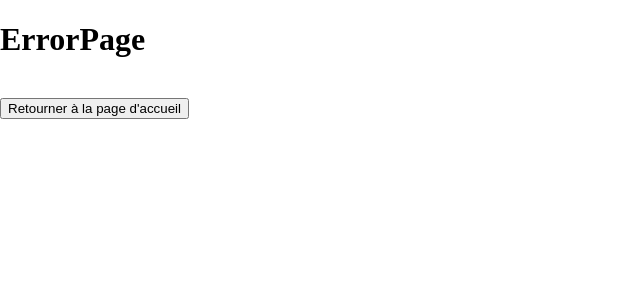
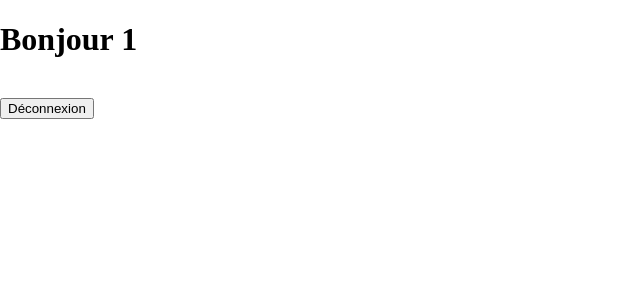
Before and after one commit to canc3llo/crazee-burger, a React (Vite) app: page /order/1 in a window 1280 px wide. Shown: the top 300 px of the page, without its empty margins (0-640 px from the left). Built offline with nearby package versions, Linux system fonts and the light colour scheme.

Commit message:
✨ F02: LOGIN > config username

```diff
--- a/src/App.jsx
+++ b/src/App.jsx
@@ -7,7 +7,7 @@
   return (
     <Routes>
       <Route path="/" element={<LoginPage/>}/>
-      <Route path="/order" element={<OrderPage/>}/>
+      <Route path="/order/:username" element={<OrderPage/>}/>
       <Route path="*" element={<ErrorPage/>} />
     </Routes>
   )
--- a/src/components/pages/login/LoginForm.jsx
+++ b/src/components/pages/login/LoginForm.jsx
@@ -10,7 +10,7 @@
     const handleSubmit = (event) =>{
       event.preventDefault()
       setInputValue("")
-      navigate("/order")
+      navigate(`order/${inputValue}`)
     }
 
     const handleChange = (event) =>{
@@ -30,6 +30,5 @@
           value={inputValue}
           onChange={handleChange}/>
         <button>Accédez à votre espace</button>
-        <Link to="/order">ICI</Link>
-      </form>)
+       </form>)
 }
--- a/src/components/pages/order/OrderPage.jsx
+++ b/src/components/pages/order/OrderPage.jsx
@@ -1,10 +1,12 @@
 import React from 'react'
-import { Link, useNavigate } from 'react-router'
+import { Link, useNavigate, useParams } from 'react-router'
 
 export default function OrderPage() {
+  const {username} = useParams()
+
   return (
     <div>
-      <h1>Bonjour</h1>
+      <h1>Bonjour {username}</h1>
       <br/>
       <Link to="/">
         <button>Déconnexion</button>
```
